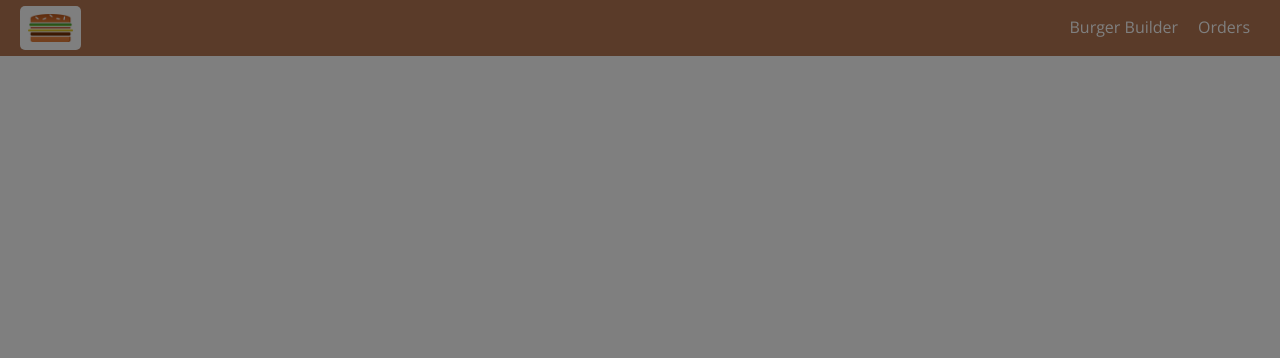
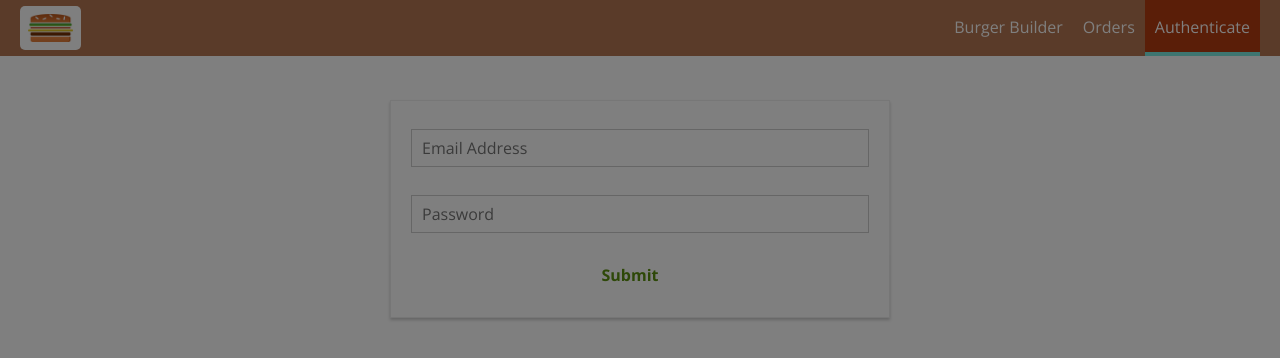
Before and after one commit to angieto/burger-builder, a React app: page /auth in a window 1280 px wide. Shown: the top 358 px of the page. Built offline with nearby package versions, Linux system fonts and the light colour scheme.

Commit message:
added user authentication feature

```diff
--- a/src/App.js
+++ b/src/App.js
@@ -5,7 +5,7 @@ import Layout from './containers/Layout/Layout';
 import BurgerBuilder from './containers/BurgerBuilder/BurgerBuilder';
 import Checkout from './containers/Checkout/Checkout';
 import Orders from './containers/Orders/Orders';
-
+import Auth from './containers/Auth/Auth';
 
 class App extends Component {
     render() {
@@ -15,6 +15,7 @@ class App extends Component {
 					<Switch>
 						<Route path='/orders' component={Orders} />
 						<Route path='/checkout' component={Checkout} />
+						<Route path='/auth' component={Auth} />
 						<Route path='/' exact component={BurgerBuilder} />
 					</Switch>
 				</Layout>
--- a/src/components/Navigation/NavigationItems/NavigationItems.js
+++ b/src/components/Navigation/NavigationItems/NavigationItems.js
@@ -6,6 +6,7 @@ const navigationItems = () => (
     <ul className={classes.NavigationItems}>
         <NavigationItem link='/' exact>Burger Builder</NavigationItem>
         <NavigationItem link='/orders'>Orders</NavigationItem>
+        <NavigationItem link='/auth'>Authenticate</NavigationItem>
     </ul>
 );
 
--- /dev/null
+++ b/src/containers/Auth/Auth.js
@@ -0,0 +1,132 @@
+import React, { Component } from 'react';
+import Input from '../../components/UI/Input/Input';
+import Button from '../../components/UI/Button/Button';
+import classes from './Auth.module.css';
+
+class Auth extends Component {
+    state = {
+        controls: {
+            email: {
+                elementType: 'input',
+                elementConfig: {
+                    type: 'email',
+                    placeholder: 'Email Address'
+                },
+                value: '',
+                validation: {
+                    required: true,
+                    isEmail: true
+                },
+                valid: false,
+                touched: false
+            },
+            password: {
+                elementType: 'input',
+                elementConfig: {
+                    type: 'text',
+                    placeholder: 'Password'
+                },
+                value: '',
+                validation: {
+                    required: true,
+                    minLength: 6
+                },
+                valid: false,
+                touched: false
+            }
+        }
+    };
+
+    checkValidity (value, rules) {
+        let isValid = true;
+        // alternative way to handle undefined error for the drop down menu
+        // if (!rules) return isValid;
+        if (rules.required) {
+            isValid = value.trim() !== '' && isValid;
+        }
+        if (rules.minLength) {
+            isValid = value.length >= rules.minLength && isValid;
+        }
+        if (rules.maxLength) {
+            isValid = value.length <= rules.maxLength && isValid;
+        }
+        if (rules.isEmail) {
+            const pattern = /[a-z0-9!#$%&'*+/=?^_`{|}~-]+(?:\.[a-z0-9!#$%&'*+/=?^_`{|}~-]+)*@(?:[a-z0-9](?:[a-z0-9-]*[a-z0-9])?\.)+[a-z0-9](?:[a-z0-9-]*[a-z0-9])?/;
+            isValid = pattern.test(value) && isValid
+        }
+        if (rules.isNumeric) {
+            const pattern = /^\d+$/;
+            isValid = pattern.test(value) && isValid
+        }
+        return isValid;
+    }
+
+    generateErrorMsg (value, rules) {
+        let errorMsg = '';
+        const pattern = /[a-z0-9!#$%&'*+/=?^_`{|}~-]+(?:\.[a-z0-9!#$%&'*+/=?^_`{|}~-]+)*@(?:[a-z0-9](?:[a-z0-9-]*[a-z0-9])?\.)+[a-z0-9](?:[a-z0-9-]*[a-z0-9])?/;
+        if (rules.required && value.trim() === '') {
+            errorMsg = 'All fields are required!';
+            return errorMsg;
+        }
+        if (rules.minLength && value.length < rules.minLength) {
+            errorMsg = `Minimum ${rules.minLength} characters`;
+            return errorMsg;
+        }
+        if (rules.maxLength && value.length > rules.maxLength) {
+            errorMsg = `Input should not be longer than ${rules.maxLength} characters`;
+            return errorMsg;
+        }
+        if (rules.isEmail && !pattern.test(value)) {
+            errorMsg = `Invalid email address`;
+            return errorMsg;
+        }
+    }
+
+    inputChangedHandler = (event, controlName) => {
+        const updatedControls = {
+            ...this.state.controls,
+            [controlName]: {
+                ...this.state.controls[controlName],
+                value: event.target.value,
+                valid: this.checkValidity(event.target.value, this.state.controls[controlName].validation),
+                touched: true,
+                errorMsg: this.generateErrorMsg(event.target.value, this.state.controls[controlName].validation)
+            }
+        };
+        console.log(updatedControls);
+        this.setState({ controls: updatedControls });
+    }
+
+    render() {
+        const formElements = [];
+        for (let key in this.state.controls) {
+            formElements.push({
+                id: key,
+                config: this.state.controls[key]
+            });
+        }
+
+        const form = formElements.map(formElement => (
+            <Input key={formElement.id}
+                   elementType={formElement.config.elementType}
+                   elementConfig={formElement.config.elementConfig}
+                   value={formElement.config.value}
+                   invalid={!formElement.config.valid}
+                   shouldValidate={formElement.config.validation}
+                   touched={formElement.config.touched}
+                   errorMsg={formElement.config.errorMsg}
+                   changed={(event) => this.inputChangedHandler(event, formElement.id)} />
+        ));
+
+        return (
+            <div className={classes.Auth}>
+                <form>
+                    { form }
+                    <Button btnType="Success">Submit</Button>
+                </form>
+            </div>
+        );
+    }
+}
+
+export default Auth;
--- /dev/null
+++ b/src/containers/Auth/Auth.module.css
@@ -0,0 +1,15 @@
+.Auth {
+    margin: 20px auto;
+    width: 80%;
+    text-align: center;
+    box-shadow: 0 2px 3px #ccc;
+    border: 1px solid #eee;
+    padding: 10px;
+    box-sizing: border-box;
+}
+
+@media (min-width: 600px) {
+    .Auth {
+        width: 500px;
+    }
+}
```
